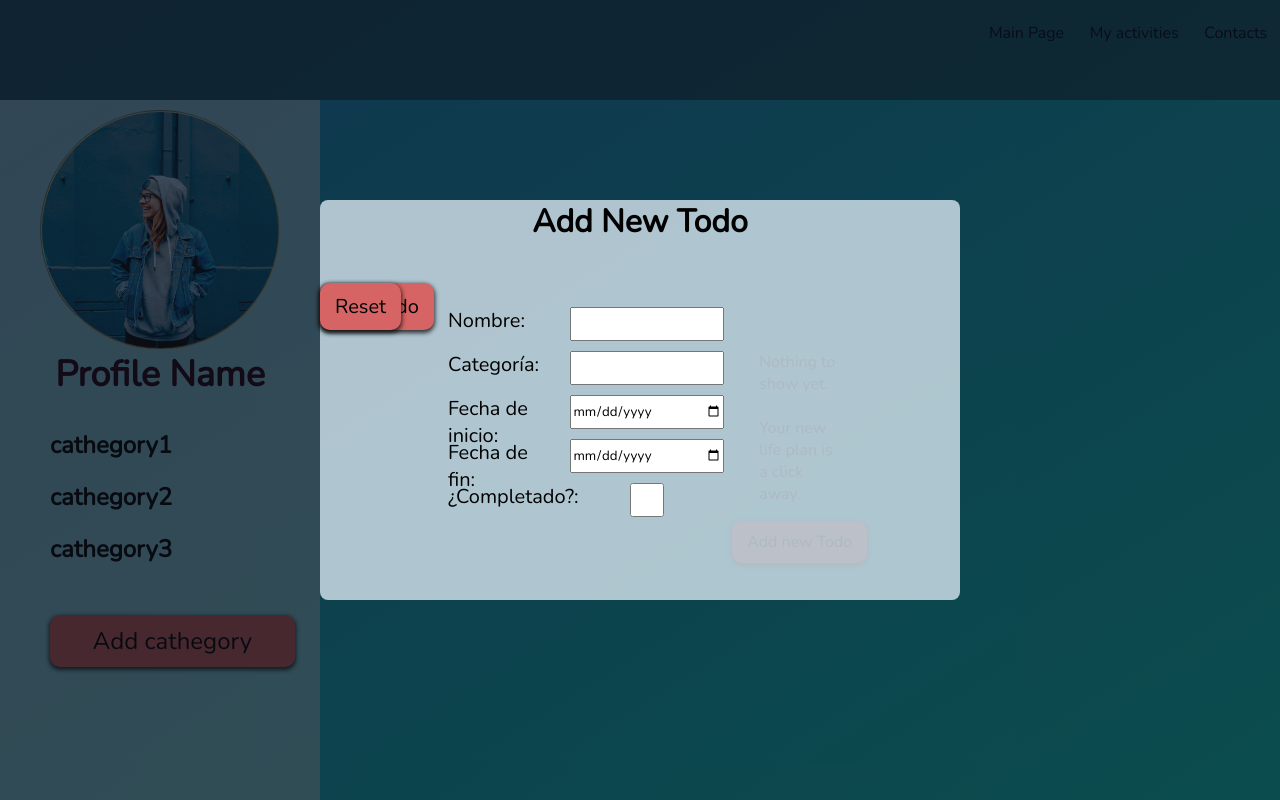
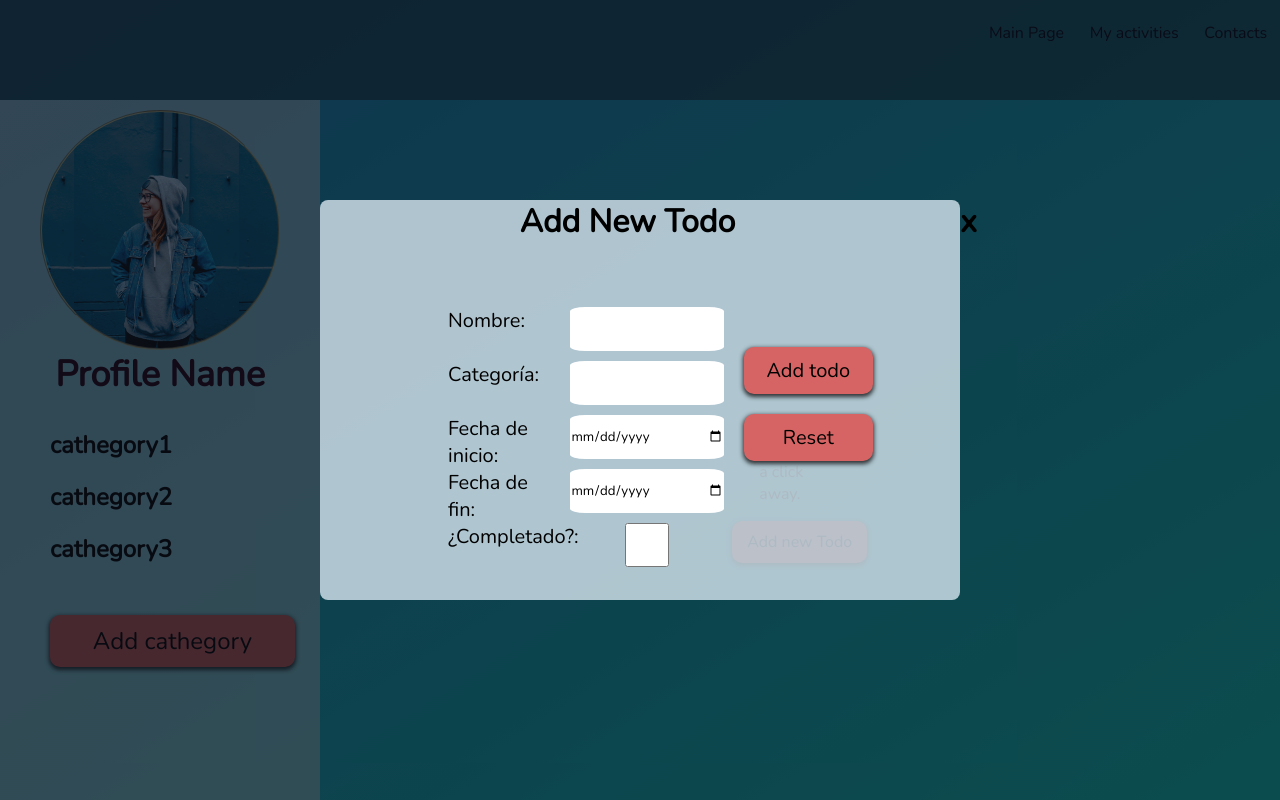
Before and after one commit to emmacv/todo-list, a React (Create React App) app: page / in a window 1280 px wide. Both pictures are taken after a click on the element "Add new Todo". Built offline with nearby package versions, Linux system fonts and the light colour scheme; the HTML template or start-up script is replaced by a standard one.

Commit message:
addTodo form added

```diff
--- /dev/null
+++ b/jsconfig.json
@@ -0,0 +1,5 @@
+{
+  "compilerOptions": {
+    "baseUrl": "src"
+  }
+}
--- a/src/App.js
+++ b/src/App.js
@@ -1,6 +1,6 @@
-import TodosCategories from './Components/views/TodosCategories/index';
-import TodosContainer from './Components/views/TodosContainer/index';
-import TodosProvider from './Components/Providers/TodosProviders';
+import TodosCategories from 'Components/views/TodosCategories/index';
+import TodosContainer from 'Components/views/TodosContainer/index';
+import TodosProvider from 'Components/Providers/TodosProviders';
 import Nav from './Components/Molecules/Nav/index';
 import styled from 'styled-components';
 import React from 'react';
--- a/src/Components/Molecules/AddTodoForm/index.js
+++ b/src/Components/Molecules/AddTodoForm/index.js
@@ -1,24 +1,23 @@
-import { TodosContext } from '../../Providers/TodosProviders';
+import { TodosContext } from 'Components/Providers/TodosProviders';
 import React, { useContext, useState } from 'react';
 import styled from 'styled-components';
 
 
 const AddTodoForm = props => {
   const {closeTodoForm, todosList, setTodosList} = useContext(TodosContext);
-  const [todo, setTodo] = useState({
+  const [todo, setTodo] = useState(() => ({
     name: '',
     cathegory: '',
     startDate: '',
     dueDate: '',
     completed: false,
-  });
+  }));
 
   const stopProp = e =>{
     e.stopPropagation();
   };
 
   const resetForm = e => {
-    alert(todo.startDate);
     setTodo({
       name: '',
       cathegory: '',
@@ -32,10 +31,23 @@ const AddTodoForm = props => {
     setTodo({...todo, [e.target.name]: e.target.value})
   }
 
+  const AddTodo = e => {
+    for(let item in todo)
+      if(!todo[item])
+      {
+        alert('Debe llenar todos los campos');
+
+        return;
+      }
+
+    setTodosList(...todosList, todo);
+    closeTodoForm();
+  };
+
   return(
     <CloseContainer>
       <NewTodoContainer onClick={stopProp}>
-        <h1 style={{alignSelf: 'center'}}> Add New Todo </h1>
+        <Heading> Add New Todo </Heading>
         <Form onSubmit={closeTodoForm} rows={Object.keys(todo).length}>
           <label> Nombre: </label>
           <input name='name'
@@ -65,13 +77,15 @@ const AddTodoForm = props => {
             value={todo['completed']}
             onChange={setChange}
           />
+          <ButtonContainer>
 
-            <Button onClick={closeTodoForm}>
+            <Button onClick={AddTodo}>
               Add todo
             </Button>
             <Button onClick={resetForm}>
               Reset
             </Button>
+          </ButtonContainer>
         </Form>
       </NewTodoContainer>
     </CloseContainer>
@@ -92,6 +106,17 @@ const CloseContainer = styled.div`
   height: 100%;
 `;
 
+const Heading = styled.h1`
+  align-self: center;
+
+  &::after{
+    content: 'x';
+    position: relative;
+    left: 90%;
+    cursor: pointer;
+  }
+`;
+
 const NewTodoContainer = styled.div`
   display: flex;
   flex-direction: column;
@@ -104,22 +129,34 @@ const NewTodoContainer = styled.div`
 const Form = styled.form`
   position: relative;
   display: grid;
-  height: inherit;
-  grid-template-columns: 20% 20%;
-  grid-template-rows: repeat(${({rows}) => rows}, 25%);
+  height: 100%;
+  grid-template-columns: 20% 30% 30%;
+  grid-template-rows: repeat(${({rows}) => rows}, 15%);
   grid-column-gap: 20px;
   grid-row-gap: 10px;
   padding-top: 10%;
   padding-left: 10vw;
   font-size: 2.5vh;
 
-  & > input {
-    width: 150%;
+  input {
+    border-radius: 10%;
+    border-style: none;
+  }
+  input:focus{
+    outline: solid rgba(12, 15, 25, 0.7) 1px;
   }
 `;
 
+const ButtonContainer = styled.div`
+  & > div:first-child {
+    margin-bottom: 20px;
+  }
+  grid-row: 1 / 5;
+  grid-column: 3 / 3;
+`;
+
 const Button = styled.div`
-  position: absolute;
+  position: relative;
   top: 5vh;
   text-align: center;
   background: rgb(215, 100, 100);
--- a/src/Components/views/TodosCategories/index.js
+++ b/src/Components/views/TodosCategories/index.js
@@ -1,7 +1,7 @@
-import ProfileImg from '../../../Resources/Profile/toa-heftiba-O3ymvT7Wf9U-unsplash.jpg';//!imported as string
+import ProfileImg from 'Resources/Profile/toa-heftiba-O3ymvT7Wf9U-unsplash.jpg';//!imported as string
 import styled from 'styled-components';
 import React, { useContext, useState } from 'react';
-import { TodosContext } from '../../Providers/TodosProviders';
+import { TodosContext } from 'Components/Providers/TodosProviders';
 
 const TodosCategories = ({children, props}) => {
   const {todosTypes, setTodosTypes} = useContext(TodosContext);
--- a/src/Components/views/TodosContainer/index.js
+++ b/src/Components/views/TodosContainer/index.js
@@ -1,7 +1,7 @@
-import { TodosContext } from '../../Providers/TodosProviders';
+import { TodosContext } from 'Components/Providers/TodosProviders';
 import React, { useContext } from 'react';
 import styled from 'styled-components';
-import AddTodoForm from '../../Molecules/AddTodoForm/index'
+import AddTodoForm from 'Components/Molecules/AddTodoForm/index'
 
 const TodoContainter = ({children, props}) => {
   const {todosList, addTodo, closeTodoForm} = useContext(TodosContext);
--- /dev/null
+++ b/src/Resources/Backgrounds/backgrounds.json
@@ -0,0 +1,6 @@
+[
+  "./beazy-SnsmGhRLTHo-unsplash.jpg",
+  "./pascal-meier-bYjLDXwtrDA-unsplash.jpg",
+  "./solen-feyissa-BhvDr8BjJj4-unsplash.jpg",
+  "./xps-bXfQLglc81U-unsplash.jpg"
+]
```
Also changed, not shown: 1 other file (tests, documents, lock files or other folders).
